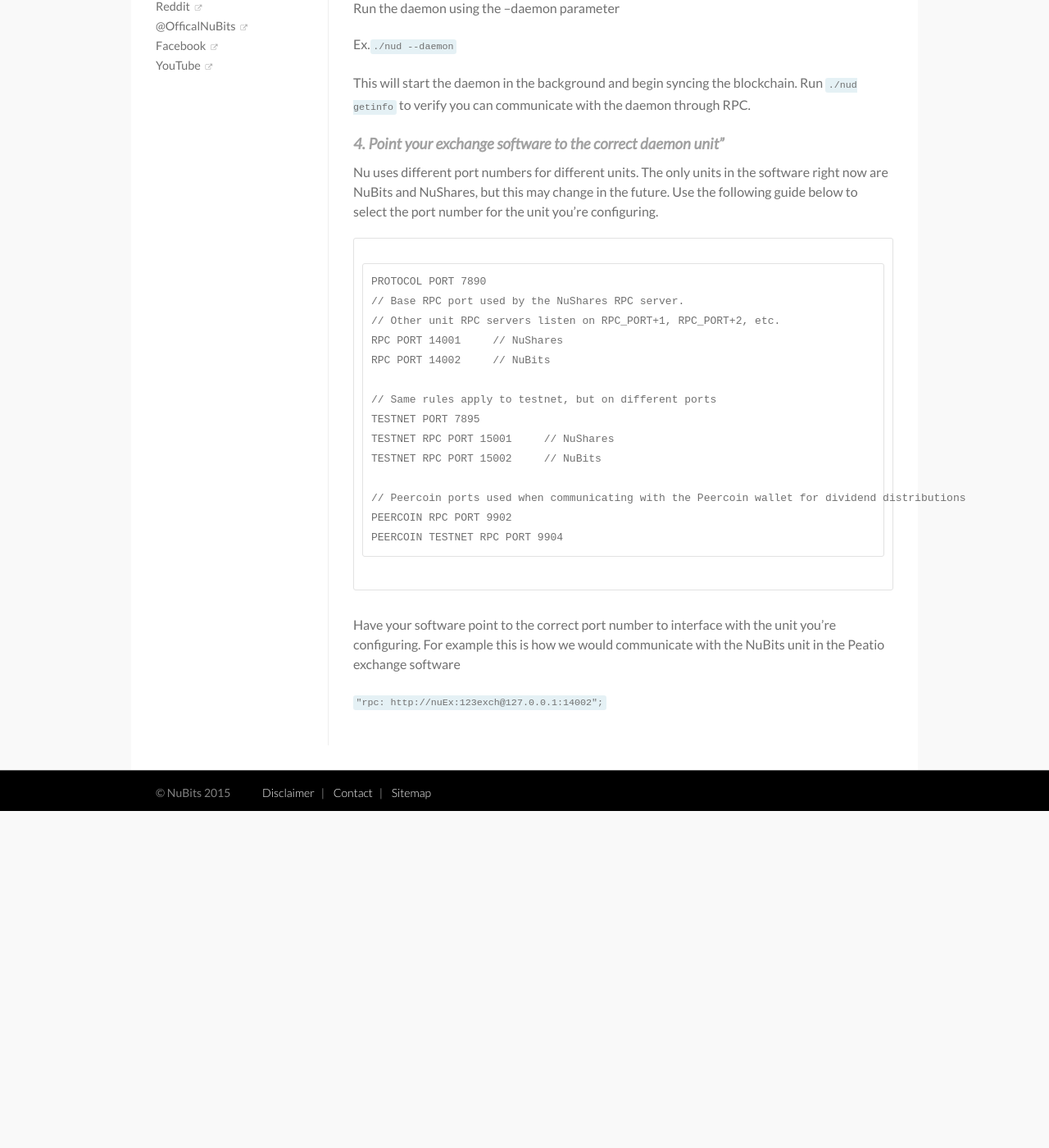
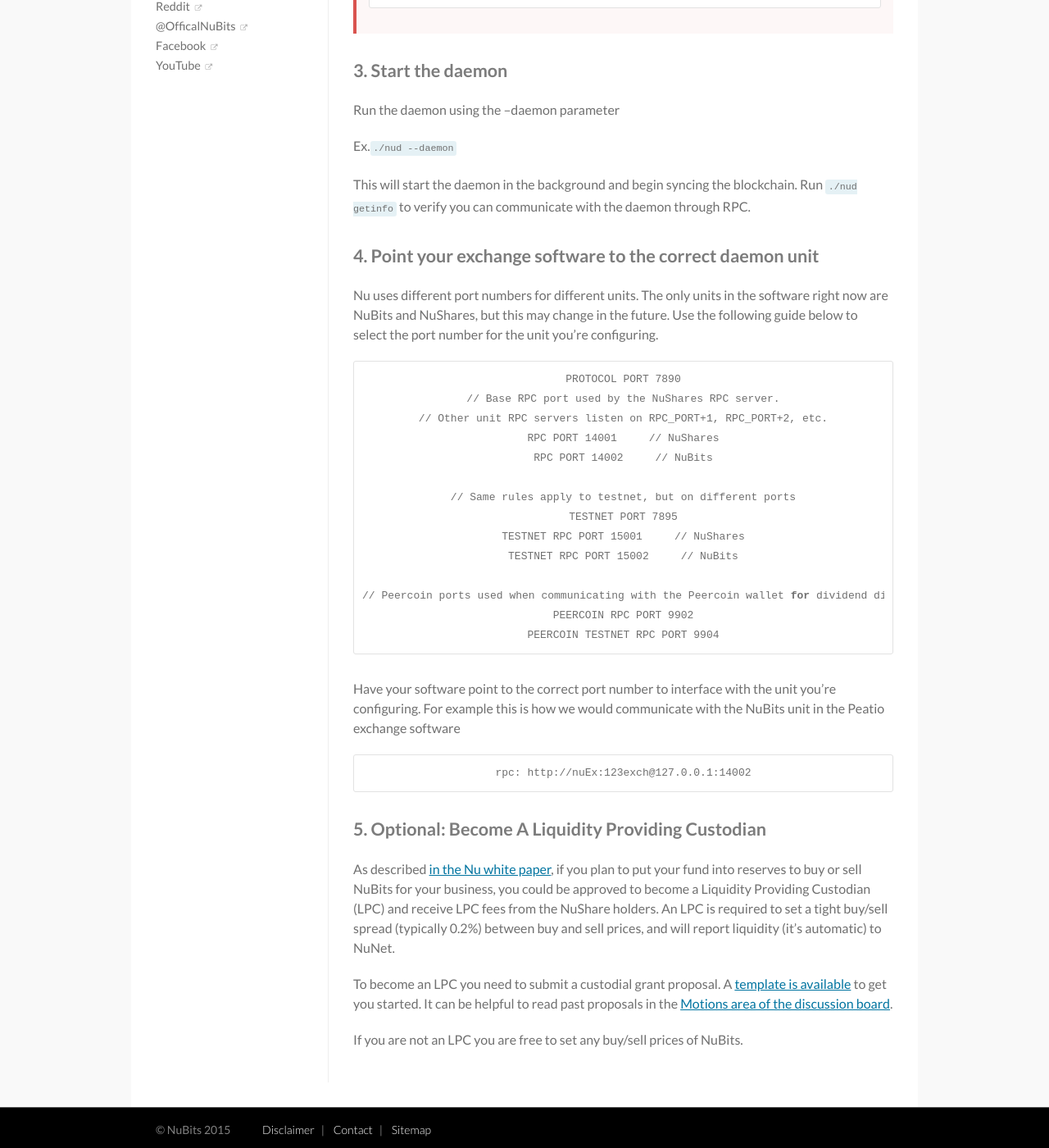
Before and after one commit to NuNetwork/documentation, a Jekyll site: the page built from _kb/integrating-nubits-or-nushares-with-an-exchange.md, in a window 1280 px wide and 1400 px high, scrolled down 913 px. Shown: the whole window at 82% size. Built offline with Jekyll 4.4.1, drawn with Linux system fonts in a browser that asks for light colours; nearby versions of some CDN libraries; before the commit the page ends 1902 px from its top, so only the background shows below that; part of the change alters nothing that is shown; some of the changed text lies outside the part shown.

Commit message:
Additional updates to Integrating with Exchanges.

````diff
--- a/_kb/integrating-nubits-or-nushares-with-an-exchange.md
+++ b/_kb/integrating-nubits-or-nushares-with-an-exchange.md
@@ -9,40 +9,45 @@ callouts:
     - shortname: use-avatar
       type: danger
       title: You must add avatar=0 if you're using NuShares
-      body: If you are configuring NuShares you MUST add ```avatar=0``` to your conf file\n\n```\nrpcuser=anyusername\nrpcpassword=anypassword\nserver=1\navatar=0\n```"
+      body: >
+        If you are configuring NuShares you MUST add `avatar=0` to your conf file:
+
+            rpcuser=anyusername
+            rpcpassword=anypassword
+            server=1
+            avatar=0
 ---
-
-
 This guide will explain how you can integrate NuBits and NuShares into your exchange.
 
-##1. Download the daemon"
+## 1. Download the daemon
 
-From [NuBits.com/download](http://nubits.com/download) you can find a package containing the daemon for your environment. The daemon will be called "nud" or "nud.exe" depending on your platform.
+From [NuBits.com/download](https://nubits.com/download) you can find a package containing the daemon for your environment. The daemon will be called **nud** or **nud.exe** depending on your platform.
 
-##2. Create a nu.conf file"
+## 2. Create a nu.conf file
 
-Before running the daemon you will need to create a nu.conf file. Follow our [creating a nu.conf file](hooow do I link to this) guide to learn how to create the file. Place the following into your file:
+Before running the daemon you will need to create a *nu.conf* file. Follow our [creating a nu.conf file](/creating-conf-file) guide to learn how to create the file. Place the following into your file:
 
-```
+{% highlight bash %}
 rpcuser=anyusername
 rpcpassword=anypassword
 server=1
-```
+{% endhighlight %}
+
 {% include callout-block.html name="use-avatar" %}
 
-##3. Start the daemon"
+## 3. Start the daemon
 
 Run the daemon using the --daemon parameter
 
-Ex.``` ./nud --daemon```
+Ex.`./nud --daemon`
 
-This will start the daemon in the background and begin syncing the blockchain. Run ``` ./nud getinfo``` to verify you can communicate with the daemon through RPC.
+This will start the daemon in the background and begin syncing the blockchain. Run  `./nud getinfo` to verify you can communicate with the daemon through RPC.
 
-###4. Point your exchange software to the correct daemon unit"
+## 4. Point your exchange software to the correct daemon unit
 
 Nu uses different port numbers for different units. The only units in the software right now are NuBits and NuShares, but this may change in the future. Use the following guide below to select the port number for the unit you're configuring.
 
-```
+{% highlight bash %}
 PROTOCOL PORT 7890
 // Base RPC port used by the NuShares RPC server.
 // Other unit RPC servers listen on RPC_PORT+1, RPC_PORT+2, etc.
@@ -57,8 +62,18 @@ TESTNET RPC PORT 15002     // NuBits
 // Peercoin ports used when communicating with the Peercoin wallet for dividend distributions
 PEERCOIN RPC PORT 9902
 PEERCOIN TESTNET RPC PORT 9904
-```
+{% endhighlight %}
 
 Have your software point to the correct port number to interface with the unit you're configuring. For example this is how we would communicate with the NuBits unit in the Peatio exchange software
 
-``` "rpc: http://nuEx:123exch@127.0.0.1:14002"; ```
+{% highlight bash %}
+rpc: http://nuEx:123exch@127.0.0.1:14002
+{% endhighlight %}
+
+## 5. Optional: Become A Liquidity Providing Custodian
+
+As described [in the Nu white paper](https://nubits.com/about/white-paper), if you plan to put your fund into reserves to buy or sell NuBits for your business, you could be approved to become a Liquidity Providing Custodian (LPC) and receive LPC fees from the NuShare holders. An LPC is required to set a tight buy/sell spread (typically 0.2%) between buy and sell prices, and will report liquidity (it's automatic) to NuNet.
+
+To become an LPC you need to submit a custodial grant proposal. A [template is available](https://discuss.nubits.com/t/determine-what-information-we-want-to-include-in-the-custodial-proposal-template/94) to get you started. It can be helpful to read past proposals in the [Motions area of the discussion board](https://discuss.nubits.com/c/nushares/motions).
+
+If you are not an LPC you are free to set any buy/sell prices of NuBits.
````
